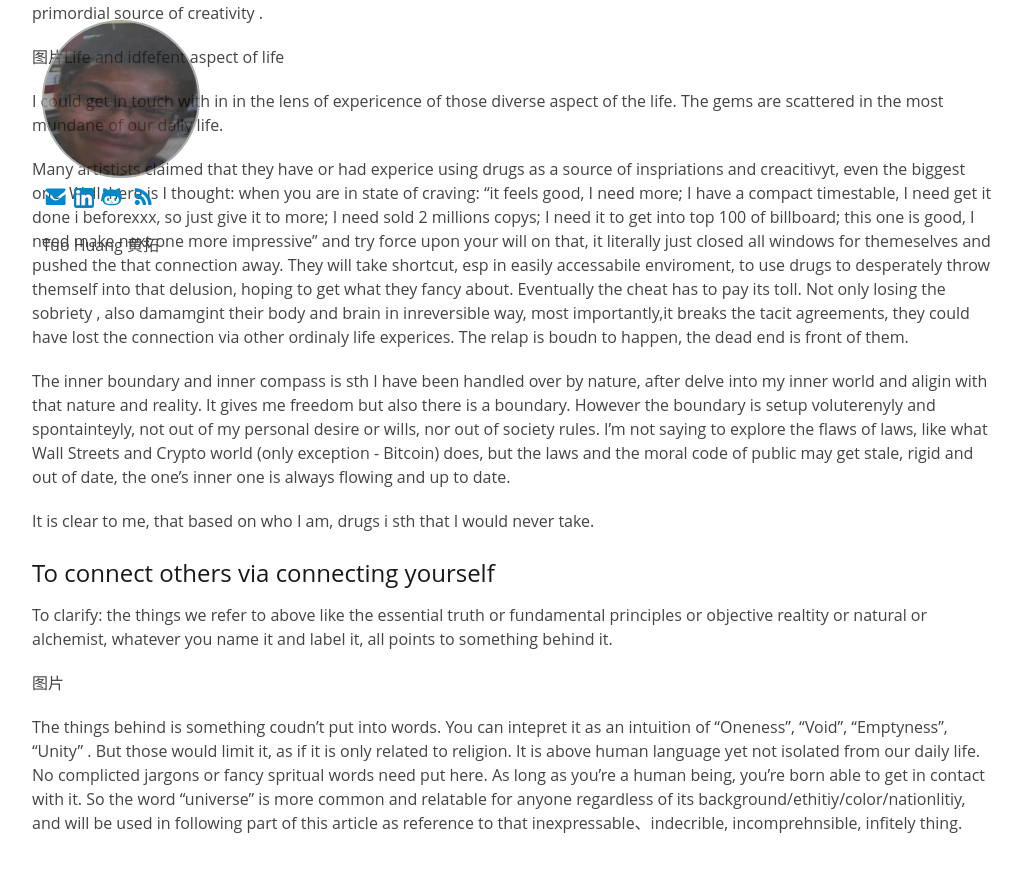
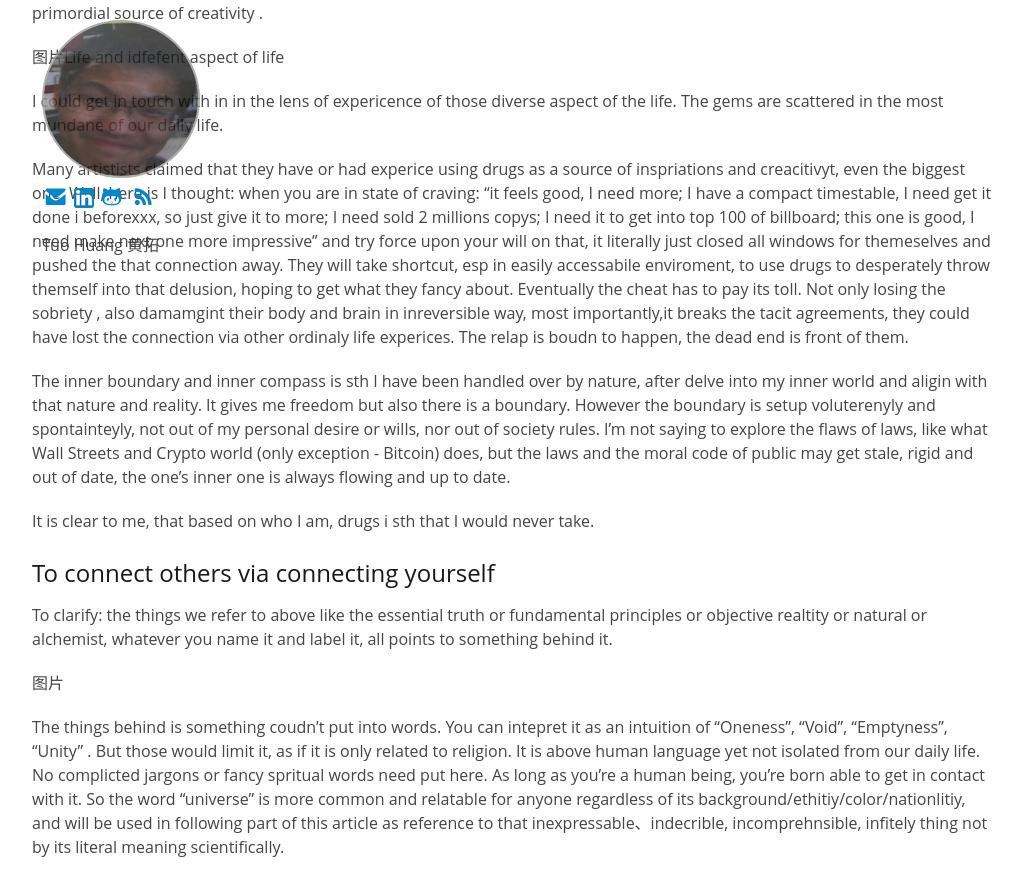
Before and after one commit to tuo/tuo.github.io, a Jekyll site: the page built from midlife crisis as programmer and AI.md, in a window 1280 px wide and 900 px high, scrolled down 4451 px. Shown: the top 896 px of the window, without its empty margins (128-1150 px from the left). Built offline with Jekyll 4.4.1, drawn with Linux system fonts in a browser that asks for light colours; our own code applies the rules of GitHub Pages for plain Markdown files.

Commit message:
commited

```diff
--- a/midlife crisis as programmer and AI.md
+++ b/midlife crisis as programmer and AI.md
@@ -118,4 +118,4 @@ To clarify: the things we refer to above like the essential truth or fundamental
 
 图片
 
-The things behind is something coudn't put into words. You can intepret it as an intuition of  "Oneness", "Void", "Emptyness", "Unity" . But those would limit it, as if it is only related to religion.  It is above human language yet not isolated from our daily life. No complicted jargons or fancy spritual words need put here. As long as you're a human being,  you're born able to get in contact with it. So the word "universe" is more common and relatable for anyone regardless of its background/ethitiy/color/nationlitiy, and will be used in following part of this article as reference to that inexpressable、indecrible, incomprehnsible, infitely thing.
+The things behind is something coudn't put into words. You can intepret it as an intuition of  "Oneness", "Void", "Emptyness", "Unity" . But those would limit it, as if it is only related to religion.  It is above human language yet not isolated from our daily life. No complicted jargons or fancy spritual words need put here. As long as you're a human being,  you're born able to get in contact with it. So the word "universe" is more common and relatable for anyone regardless of its background/ethitiy/color/nationlitiy, and will be used in following part of this article as reference to that inexpressable、indecrible, incomprehnsible, infitely thing not by its literal meaning scientifically.
```
